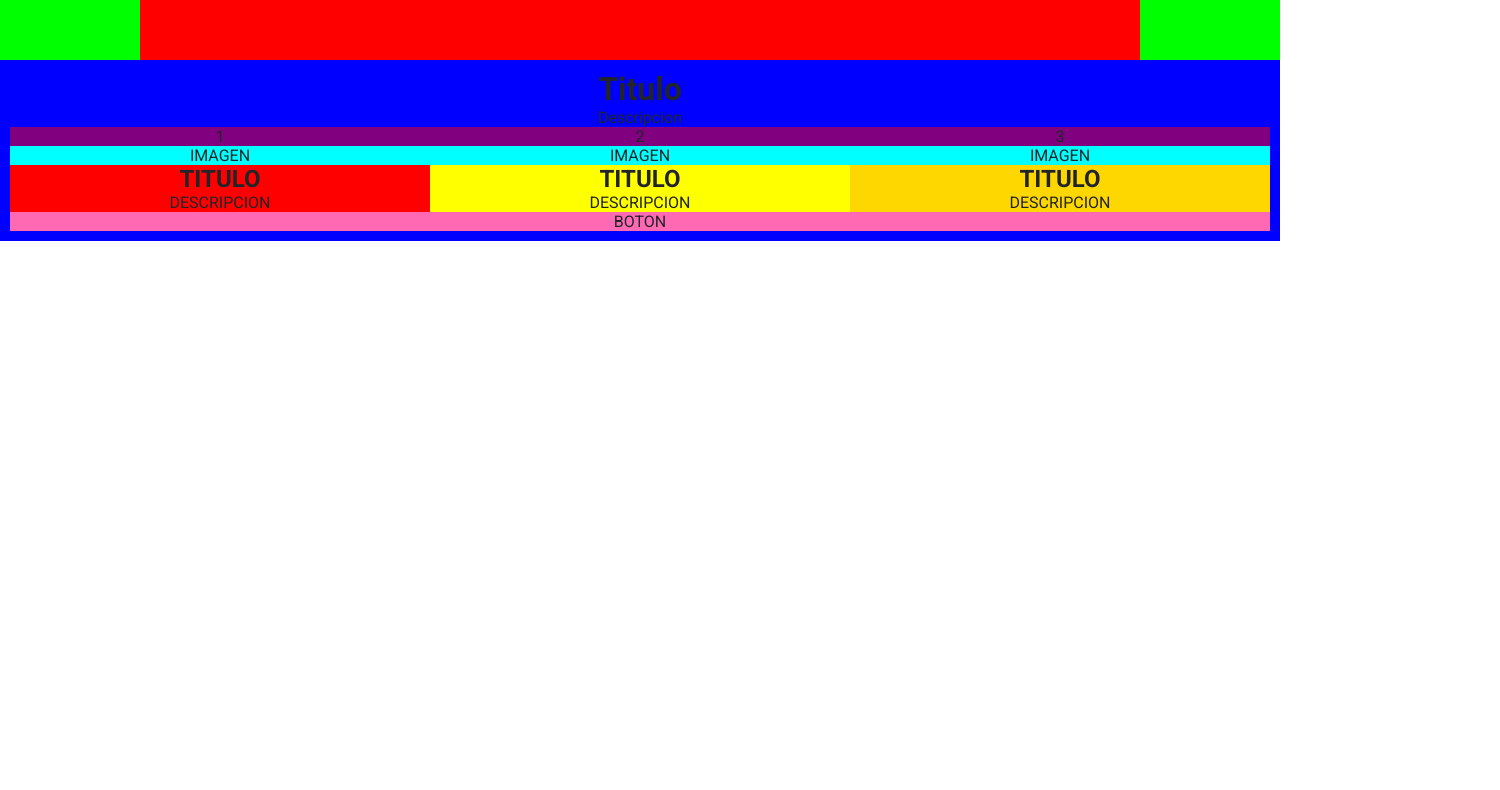
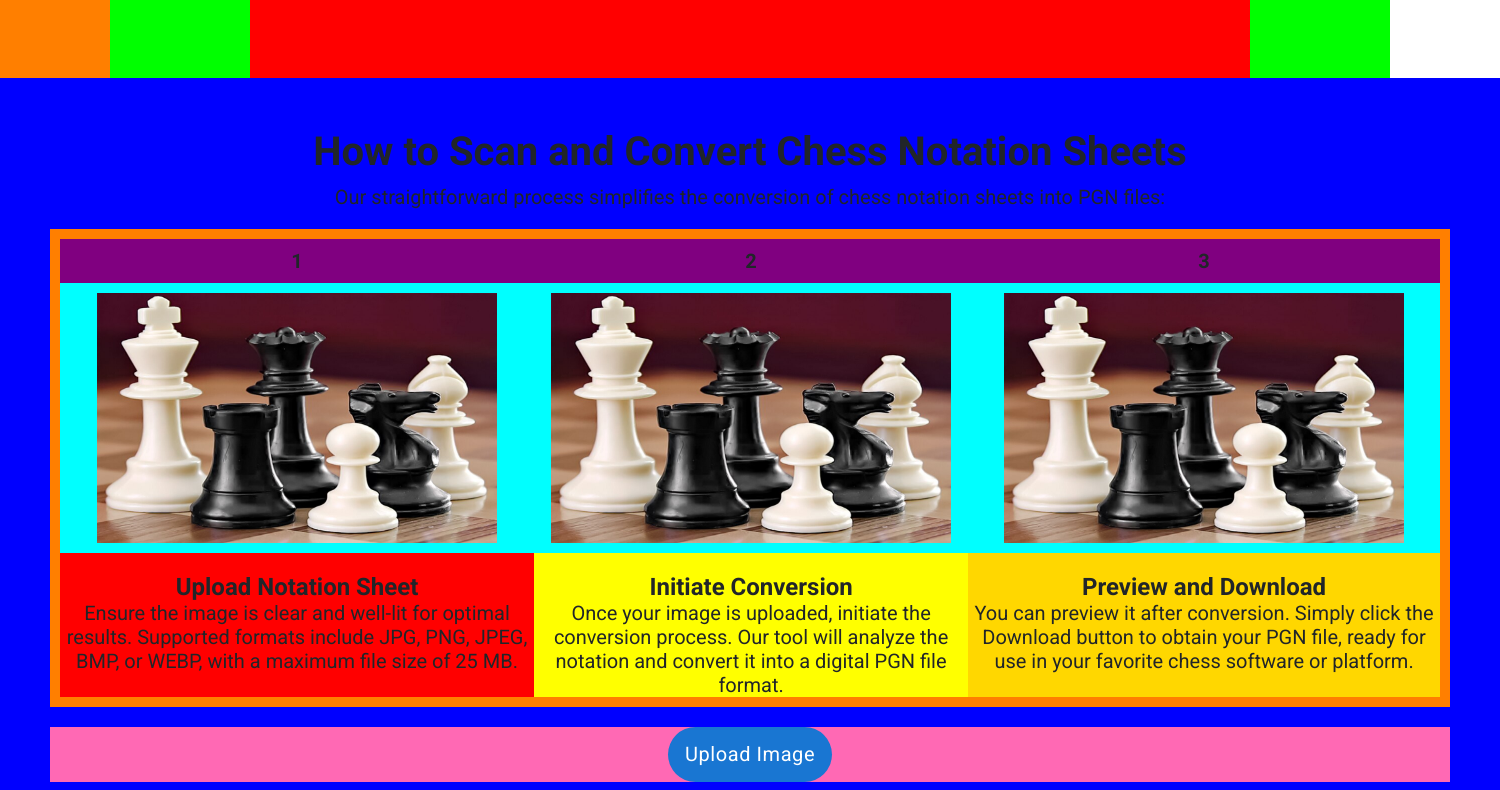
Before and after one commit to francsir/Group6-Design-Project, a React (Create React App) app in the folder chessPal/frontend/: page /Homepage in a window 1280 px wide. Shown: the part 1270-2060 px from the top of the page, 1500 px wide, since content can reach past the window. Before the commit the page ends 1511 px from the top, so only its background shows below. Built offline with nearby package versions, Linux system fonts and the light colour scheme.

Commit message:
Homepage section2 layout finished

```diff
--- a/chessPal/frontend/src/components/Homepage.js
+++ b/chessPal/frontend/src/components/Homepage.js
@@ -18,7 +18,7 @@ const Homepage = () => {
     <>
       <Navbar />
       <div className={"text-center bg-orange " + styles.main}>
-        <div className={"flex-column"}>
+        <div className={"flex-column " + styles.column_container}>
           <div className={"flex-row bg-green " + styles.section1}>
             <div className={"bg-yellow " + styles.image_section}>
               <img src={imagen} alt="Showcase" />
@@ -37,7 +37,13 @@ const Homepage = () => {
                     variant="contained"
                     disableElevation
                     startIcon={<GrUploadOption />}
-                    className={styles.upload_image_button}
+                    style={{
+                      padding: "10px 17px 10px 17px",
+                      textTransform: "none",
+                      borderRadius: "100px",
+                      fontSize: "var(--font-size-lg)",
+                      fontWeight: "var(--font-weight-normal)",
+                    }}
                   >
                     Upload Image
                   </Button>
@@ -63,29 +69,64 @@ const Homepage = () => {
             </div>
           </div>
           <div className={"flex-column bg-blue " + styles.section2}>
-            <h1>Titulo</h1>
-            <p>Descripcion</p>
-            <div className={"flex-row bg-orange"}>
+            <h1>How to Scan and Convert Chess Notation Sheets</h1>
+            <p>
+              Our straightforward process simplifies the conversion of chess
+              notation sheets into PGN files:
+            </p>
+            <div className={"flex-row bg-orange " + styles.steps_container}>
               <div className={"flex-column bg-red " + styles.step_container}>
-                <div className={"bg-purple"}>1</div>
-                <div className={"bg-cyan"}>IMAGEN</div>
-                <h2>TITULO</h2>
-                <p>DESCRIPCION</p>
+                <div className={"bg-purple " + styles.step_number}>1</div>
+                <div className={"bg-cyan " + styles.step_image_container}>
+                  <img src={imagen} alt="Step1" />
+                </div>
+                <h2>Upload Notation Sheet</h2>
+                <p>
+                  Ensure the image is clear and well-lit for optimal results.
+                  Supported formats include JPG, PNG, JPEG, BMP, or WEBP, with a
+                  maximum file size of 25 MB.
+                </p>
               </div>
               <div className={"flex-column bg-yellow " + styles.step_container}>
-                <div className={"bg-purple"}>2</div>
-                <div className={"bg-cyan"}>IMAGEN</div>
-                <h2>TITULO</h2>
-                <p>DESCRIPCION</p>
+                <div className={"bg-purple " + styles.step_number}>2</div>
+                <div className={"bg-cyan " + styles.step_image_container}>
+                  <img src={imagen} alt="Step2" />
+                </div>
+                <h2>Initiate Conversion</h2>
+                <p>
+                  Once your image is uploaded, initiate the conversion process.
+                  Our tool will analyze the notation and convert it into a
+                  digital PGN file format.
+                </p>
               </div>
               <div className={"flex-column bg-gold " + styles.step_container}>
-                <div className={"bg-purple"}>3</div>
-                <div className={"bg-cyan"}>IMAGEN</div>
-                <h2>TITULO</h2>
-                <p>DESCRIPCION</p>
+                <div className={"bg-purple " + styles.step_number}>3</div>
+                <div className={"bg-cyan " + styles.step_image_container}>
+                  <img src={imagen} alt="Step3" />
+                </div>
+                <h2>Preview and Download</h2>
+                <p>
+                  You can preview it after conversion. Simply click the Download
+                  button to obtain your PGN file, ready for use in your favorite
+                  chess software or platform.
+                </p>
               </div>
             </div>
-            <div className={"bg-pink"}>BOTON</div>
+            <div className={"bg-pink"}>
+              <Button
+                variant="contained"
+                disableElevation
+                style={{
+                  padding: "10px 17px 10px 17px",
+                  textTransform: "none",
+                  borderRadius: "100px",
+                  fontSize: "var(--font-size-lg)",
+                  fontWeight: "var(--font-weight-normal)",
+                }}
+              >
+                Upload Image
+              </Button>
+            </div>
           </div>
         </div>
       </div>
--- a/chessPal/frontend/src/styles/Homepage.module.css
+++ b/chessPal/frontend/src/styles/Homepage.module.css
@@ -1,4 +1,9 @@
 .main {
+}
+
+.column_container {
+  display: flex;
+  align-items: center;
 }
 
 .section1 {
@@ -14,7 +19,9 @@
 }
 
 .section2 {
-  padding: 10px;
+  padding: 50px;
+  width: 1500px;
+  max-width: 1500px;
 }
 
 /* -- Section1 classes -- */
@@ -63,16 +70,6 @@
   margin-bottom: 20px;
 }
 
-.upload_image_button {
-  padding: 10px 17px 10px 17px;
-  text-transform: none;
-
-  font-size: var(--font-size-lg);
-  font-weight: var(--font-weight-normal);
-
-  border-radius: var(--border-radius);
-}
-
 .upload_section p {
   font-size: var(--font-size-sm);
   font-weight: var(--font-weight-bold);
@@ -105,6 +102,46 @@
 }
 
 /* -- Section2 classes -- */
+
+.section2 h1 {
+  font-size: var(--font-size-xxl);
+  font-weight: var(--font-weight-bold);
+  margin-bottom: 10px;
+}
+
+.section2 p {
+  font-size: var(--font-size-lg);
+  font-weight: var(--font-weight-normal);
+}
+
+.steps_container {
+  padding: 10px;
+  flex-wrap: nowrap;
+  margin-top: 20px;
+  margin-bottom: 20px;
+}
+
 .step_container {
   flex-grow: 1;
 }
+
+.step_number {
+  padding: 10px;
+
+  font-size: var(--font-size-lg);
+  font-weight: var(--font-weight-bold);
+}
+
+.step_image_container {
+  padding: 10px;
+  margin-bottom: 20px;
+
+  display: flex;
+  justify-content: center;
+  align-items: center;
+}
+
+.step_image_container img {
+  width: 400px;
+  height: 250px;
+}
```
